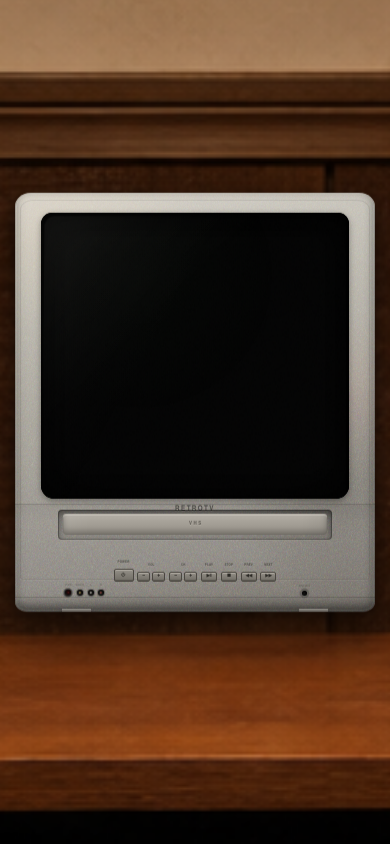
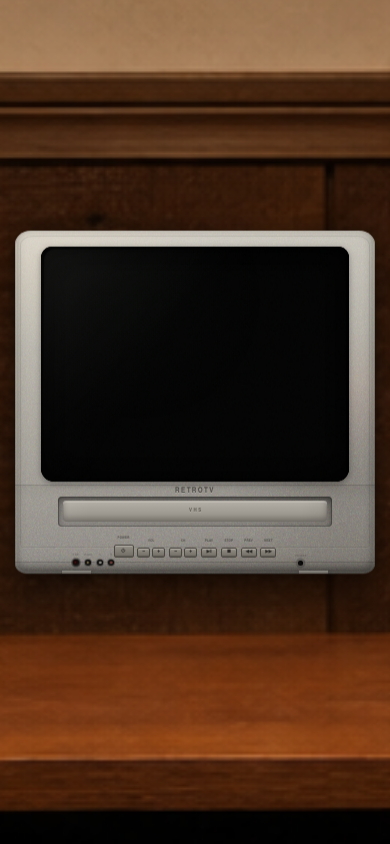
Before and after one commit to bschuby212/retrotv, a Next.js app: page / in a window 390 px wide. Built offline with nearby package versions, Linux system fonts and the light colour scheme.

Commit message:
Keep mobile TV proportions instead of stretching taller
Remove the tall 0.86 aspect ratio and 400px min-height on phones so the
TV matches the desktop 1.05 ratio.

Co-authored-by: bschuby212 <bschuby212@users.noreply.github.com>

```diff
--- a/styles/tv/retro-tv.module.css
+++ b/styles/tv/retro-tv.module.css
@@ -472,29 +472,29 @@
 @media (max-width: 480px) {
   .retroTv {
     width: min(360px, calc(100vw - 24px));
-    aspect-ratio: 0.86 / 1;
-    min-height: 400px;
+    aspect-ratio: 1.05 / 1;
+    min-height: unset;
   }
 
   .lowerCenter {
-    top: 75.8%;
-    gap: 11px;
-    padding-bottom: 8px;
+    top: 77.6%;
+    gap: 10px;
+    padding-bottom: 0;
   }
 
   .controlsArea {
-    min-height: 40px;
+    min-height: 0;
   }
 
   .avInputs {
-    bottom: 3.8%;
-    left: 14%;
-    gap: 4px;
+    bottom: 2.4%;
+    left: 16%;
+    gap: 5px;
   }
 
   .headphoneJack {
-    bottom: 3.8%;
-    right: 18%;
+    bottom: 2.4%;
+    right: 19%;
   }
 }
 
```
